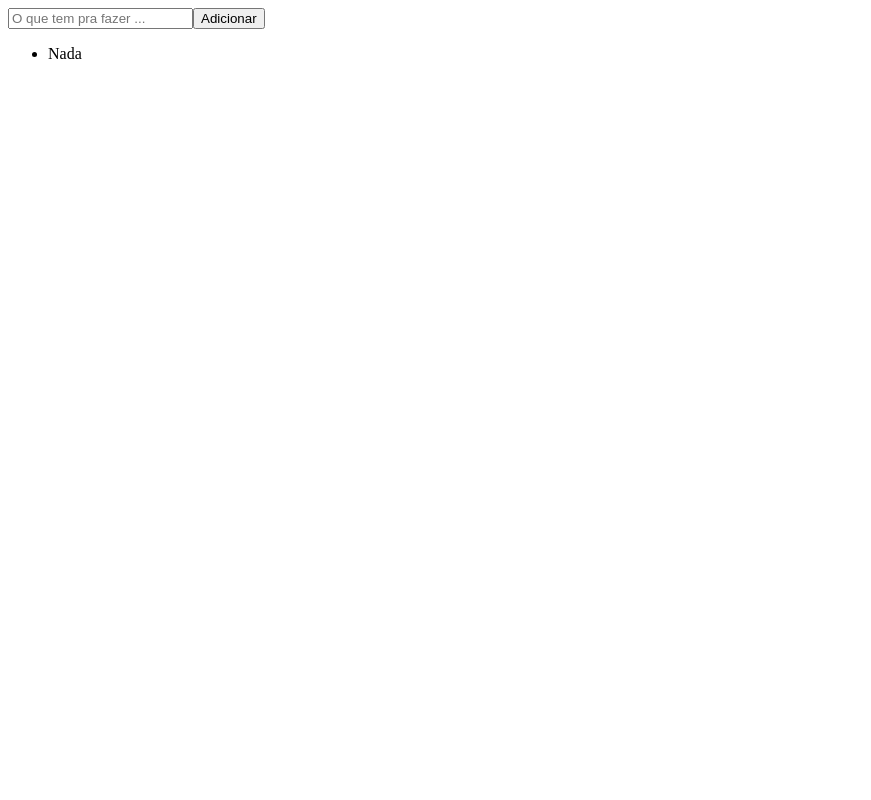
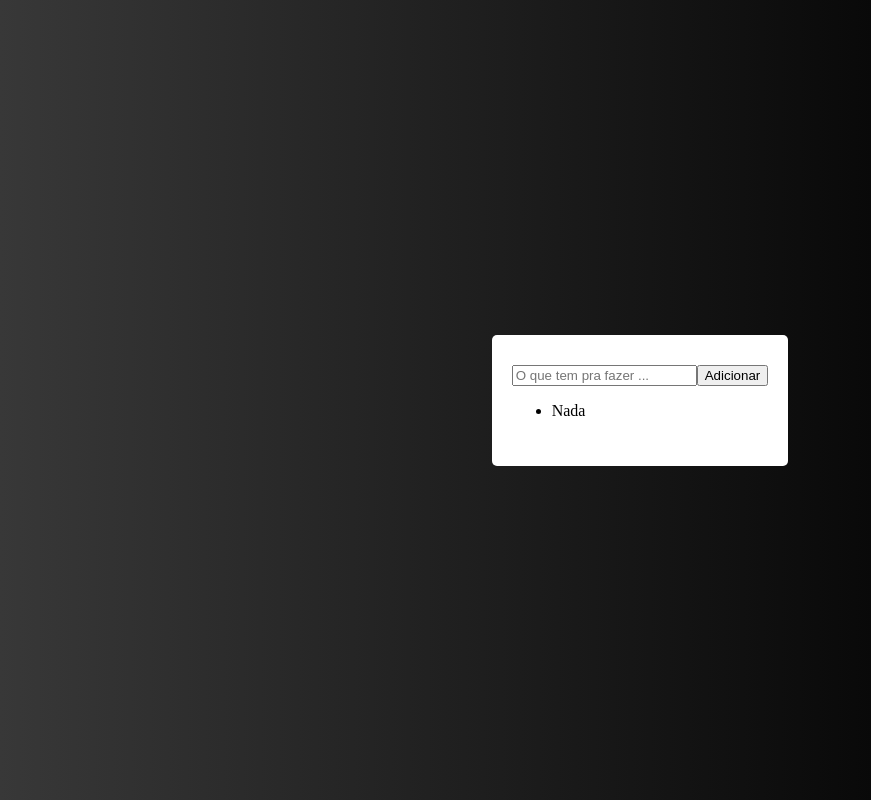
Before and after one commit to csmanhaes86/Projeto-organizador-tarefas, a React (Vite) app: page / in a window 1280 px wide. Shown: the whole page, without its empty margins (0-871 px from the left). Built offline with nearby package versions, Linux system fonts and the light colour scheme.

Commit message:
inciando styled-components

```diff
--- a/package.json
+++ b/package.json
@@ -12,6 +12,7 @@
   "dependencies": {
     "react": "^19.0.0",
     "react-dom": "^19.0.0",
+    "styled-components": "^6.1.17",
     "uuid": "^11.1.0"
   },
   "devDependencies": {
--- a/src/App.jsx
+++ b/src/App.jsx
@@ -1,5 +1,6 @@
 import { useState } from "react";
 import { v4 as uuid } from "uuid";
+import { Container, ToDoList } from "./styles";
 
 function App() {
   const [list, setList] = useState([{ id: uuid(), task: "Nada" }]);
@@ -10,11 +11,12 @@
   }
 
   function cliqueiNoBotao() {
-    setList([...list,{ id: uuid(), task: inputTask }]);
+    setList([...list, { id: uuid(), task: inputTask }]);
   }
 
   return (
-    <div>
+    <Container>
+      <ToDoList>
         <input onChange={inputMudou} placeholder="O que tem pra fazer ..." />
         <button onClick={cliqueiNoBotao}>Adicionar</button>
 
@@ -23,7 +25,8 @@
             <li key={item.id}>{item.task}</li>
           ))}
         </ul>
-    </div>
+      </ToDoList>
+    </Container>
   );
 }
 export default App;
--- /dev/null
+++ b/src/globalStyled.js
@@ -0,0 +1,12 @@
+import { createGlobalStyle } from "styled-components";
+
+const GlobalStyle = createGlobalStyle`
+    body{
+        margin: 0;
+        padding: 0;
+        box-sizing: border-box;
+        outline: none;
+    }
+`;
+
+export default GlobalStyle;
--- a/src/main.jsx
+++ b/src/main.jsx
@@ -1,9 +1,12 @@
-import { StrictMode } from 'react'
-import { createRoot } from 'react-dom/client'
-import App from './App.jsx'
+import { StrictMode } from "react";
+import { createRoot } from "react-dom/client";
 
-createRoot(document.getElementById('root')).render(
+import App from "./App.jsx";
+import GlobalStyle from "./globalStyled.js";
+
+createRoot(document.getElementById("root")).render(
   <StrictMode>
+    <GlobalStyle />
     <App />
-  </StrictMode>,
-)
+  </StrictMode>
+);
--- /dev/null
+++ b/src/styles.js
@@ -0,0 +1,16 @@
+import styled from "styled-components";
+
+export const Container = styled.div`
+  background: linear-gradient(90deg, #383838 0%, #000000 81.25%);
+  width: 100vw;
+  height: 100vh;
+  display: flex;
+  align-items: center;
+  justify-content: center;
+`;
+
+export const ToDoList = styled.div`
+  background: white;
+  padding: 30px 20px;
+  border-radius: 5px;
+`;
```
Also changed, not shown: 1 other file (tests, documents, lock files or other folders). Lines whose indentation alone changed are shown as unchanged.
